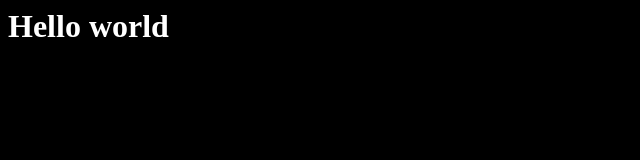
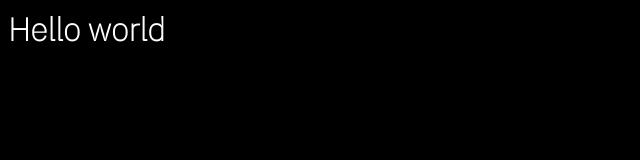
Before and after one commit to freht/freht.github.io, a plain HTML site: page index.html in a window 1280 px wide. Shown: the whole page, without its empty margins (0-640 px from the left). Drawn offline with Linux system fonts and the light colour scheme.

Commit message:
Update index.html

```diff
--- a/index.html
+++ b/index.html
@@ -1,5 +1,7 @@
 <style>
-  body, html {background:black}
+  @import url('https://fonts.googleapis.com/css?family=IBM+Plex+Sans:100');
+
+  body, html {background:black;font-family:"IBM Plex Sans";}
   h1 {color:white}
 </style>
 <h1>Hello world</h1>
```
